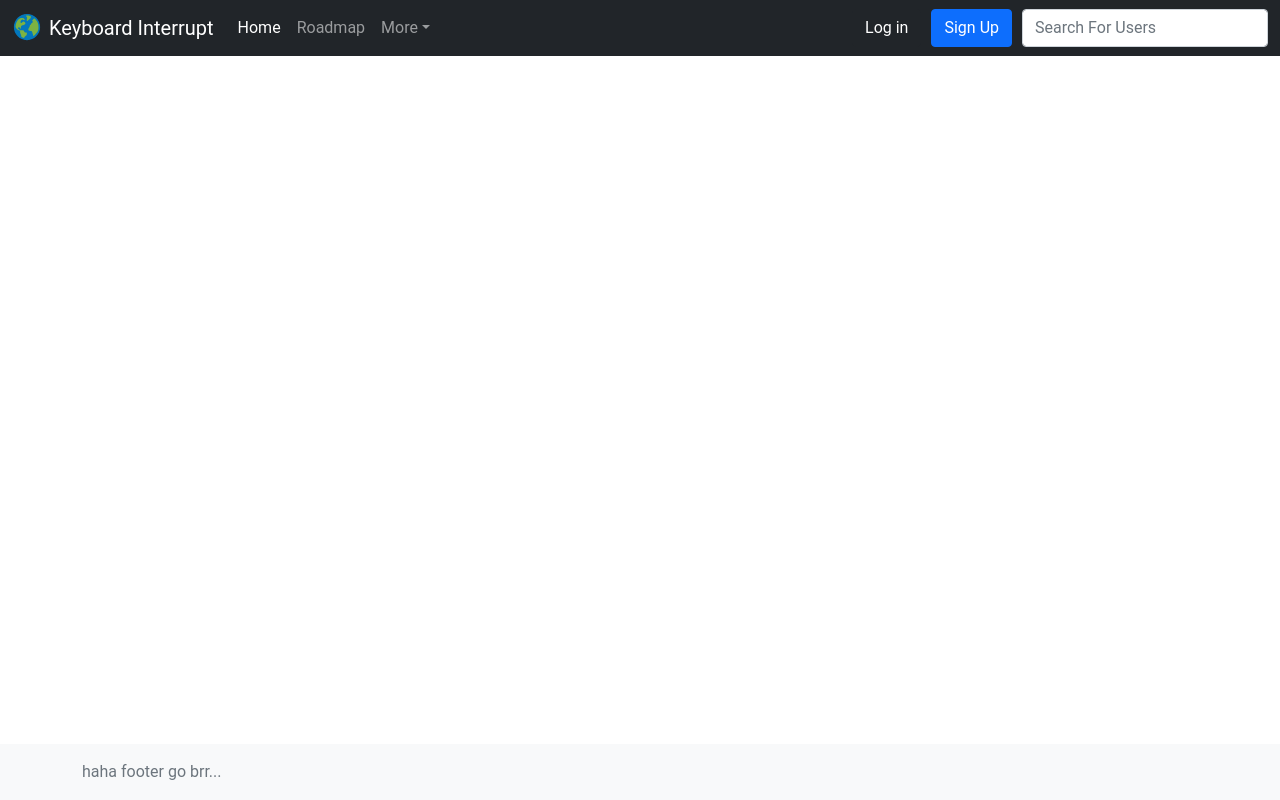
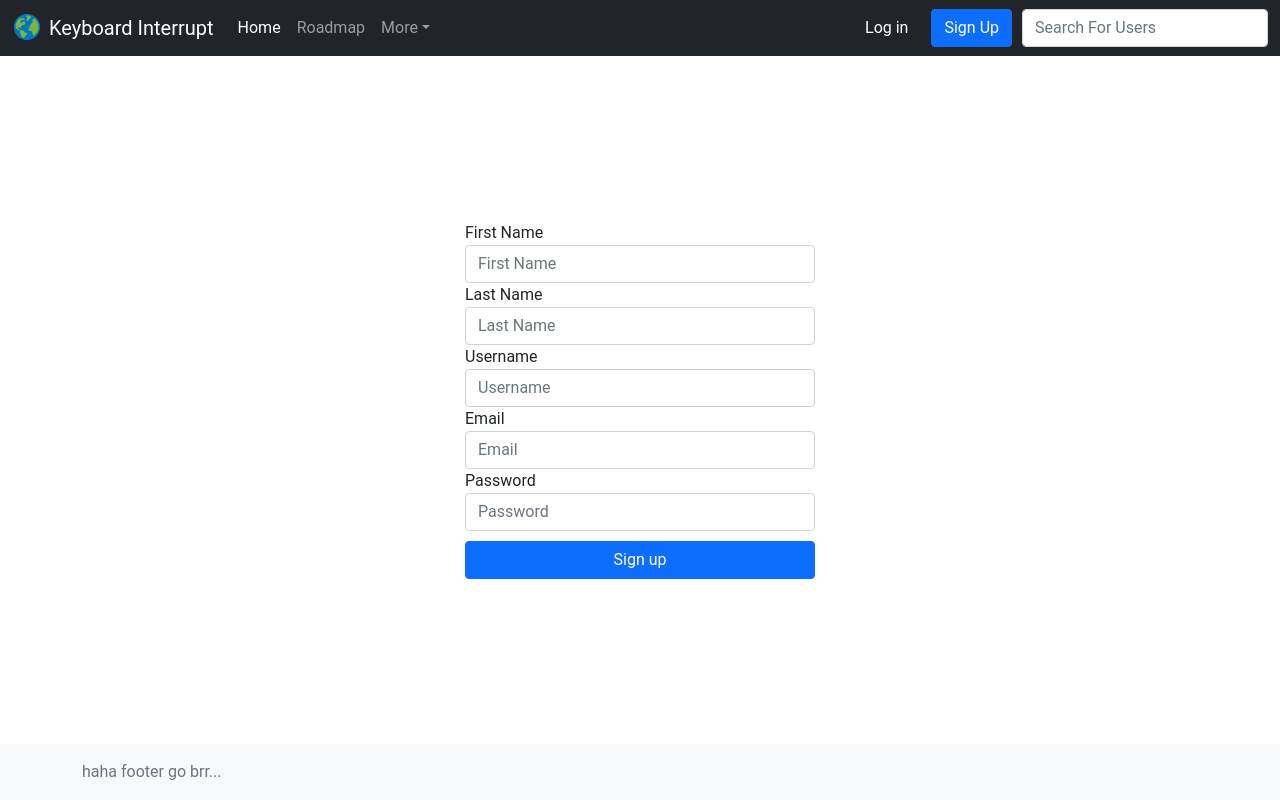
Before and after one commit to ac2302/keyboard-interrupt-CSHTN-08, a React (Create React App) app in the folder react-frontend/: page /signup in a window 1280 px wide. Built offline with nearby package versions, Linux system fonts and the light colour scheme.

Commit message:
add sign up page

```diff
--- a/react-frontend/src/App.js
+++ b/react-frontend/src/App.js
@@ -4,6 +4,7 @@ import { BrowserRouter as Router, Switch, Route } from "react-router-dom";
 import Navbar from "./components/Navbar";
 import Footer from "./components/Footer";
 import LoginPage from "./components/LoginPage";
+import SignupPage from "./components/SignupPage";
 import "./App.css";
 
 function App() {
@@ -34,6 +35,9 @@ function App() {
 					<Route path="/login" exact>
 						<LoginPage setAuth={setAuth} />
 					</Route>
+					<Route path="/signup" exact>
+						<SignupPage setAuth={setAuth} />
+					</Route>
 					<Route path="/roadmap" exact>
 						roadmap
 					</Route>
--- a/react-frontend/src/components/LoginPage.jsx
+++ b/react-frontend/src/components/LoginPage.jsx
@@ -26,7 +26,7 @@ function LoginPage({ setAuth }) {
 						})
 						.then((res) => {
 							setAuth(res.headers["auth-token"]);
-                            window.location = "/home"
+							window.location = "/home";
 						})
 						.catch((err) => {
 							console.error(err);
@@ -34,28 +34,28 @@ function LoginPage({ setAuth }) {
 						});
 				}}
 			>
-				<div class="form-group">
-					<label for="inputUsername">Username</label>
+				<div className="form-group">
+					<label htmlFor="inputUsername">Username</label>
 					<input
 						name="username"
 						type="text"
-						class="form-control"
+						className="form-control"
 						id="inputUsername"
 						placeholder="Username"
 					/>
 				</div>
-				<div class="form-group">
-					<label for="inputPassword">Password</label>
+				<div className="form-group">
+					<label htmlFor="inputPassword">Password</label>
 					<input
 						name="password"
 						type="password"
-						class="form-control"
+						className="form-control"
 						id="inputPassword"
 						placeholder="Password"
 					/>
 				</div>
 
-				<button type="submit" class="btn btn-primary">
+				<button type="submit" className="btn btn-primary">
 					Sign in
 				</button>
 			</form>
--- a/react-frontend/src/components/Navbar.jsx
+++ b/react-frontend/src/components/Navbar.jsx
@@ -118,7 +118,14 @@ function LoginButtons({ auth, setAuth }) {
 				>
 					Log in
 				</button>
-				<button type="button" className="btn btn-primary">
+				<button
+					type="button"
+					className="btn btn-primary"
+					onClick={() => {
+						console.log("redirecting to login");
+						window.location = "/signup";
+					}}
+				>
 					Sign Up
 				</button>
 			</div>
--- /dev/null
+++ b/react-frontend/src/components/SignupPage.css
@@ -0,0 +1,18 @@
+.signup-form-container {
+	padding-left: 10px;
+	padding-right: 10px;
+	display: flex;
+	align-items: center;
+	justify-content: center;
+	height: calc(100vh - 112px);
+}
+
+.signup-form-container form {
+	width: 350px;
+	display: block;
+}
+
+.signup-form-container form button {
+	margin-top: 10px;
+	width: 100%;
+}
--- /dev/null
+++ b/react-frontend/src/components/SignupPage.jsx
@@ -0,0 +1,105 @@
+import React from "react";
+import axios from "axios";
+
+import config from "../config";
+
+import "./SignupPage.css";
+
+function SignupPage({ setAuth }) {
+	return (
+		<div className="signup-form-container">
+			<form
+				onSubmit={(e) => {
+					e.preventDefault();
+
+					const username = e.target.username.value;
+					const password = e.target.password.value;
+					const email = e.target.email.value;
+					const firstName = e.target.firstName.value;
+					const lastName = e.target.lastName.value;
+
+					console.log({ username, password, email, firstName, lastName });
+
+					axios
+						.post(`${config.locations.backend}/auth/register`, {
+							user: {
+								username,
+								password,
+								email,
+								firstName,
+								lastName,
+							},
+						})
+						.then((res) => {
+							setAuth(res.headers["auth-token"]);
+							window.location = "/login";
+						})
+						.catch((err) => {
+							console.error(err);
+							alert("username already taken");
+						});
+				}}
+			>
+				<div className="form-group">
+					<label htmlFor="inputFirstName">First Name</label>
+					<input
+						name="firstName"
+						type="text"
+						className="form-control"
+						id="inputFirstName"
+						placeholder="First Name"
+					/>
+				</div>
+				<div className="form-group">
+					<label htmlFor="inputLastName">Last Name</label>
+					<input
+						name="lastName"
+						type="text"
+						className="form-control"
+						id="inputLastName"
+						placeholder="Last Name"
+					/>
+				</div>
+
+				<div className="form-group">
+					<label htmlFor="inputUsername">Username</label>
+					<input
+						name="username"
+						type="text"
+						className="form-control"
+						id="inputUsername"
+						placeholder="Username"
+					/>
+				</div>
+
+				<div className="form-group">
+					<label htmlFor="inputEmail">Email</label>
+					<input
+						name="email"
+						type="email"
+						className="form-control"
+						id="inputEmail"
+						placeholder="Email"
+					/>
+				</div>
+
+				<div className="form-group">
+					<label htmlFor="inputPassword">Password</label>
+					<input
+						name="password"
+						type="password"
+						className="form-control"
+						id="inputPassword"
+						placeholder="Password"
+					/>
+				</div>
+
+				<button type="submit" class="btn btn-primary">
+					Sign up
+				</button>
+			</form>
+		</div>
+	);
+}
+
+export default SignupPage;
```
